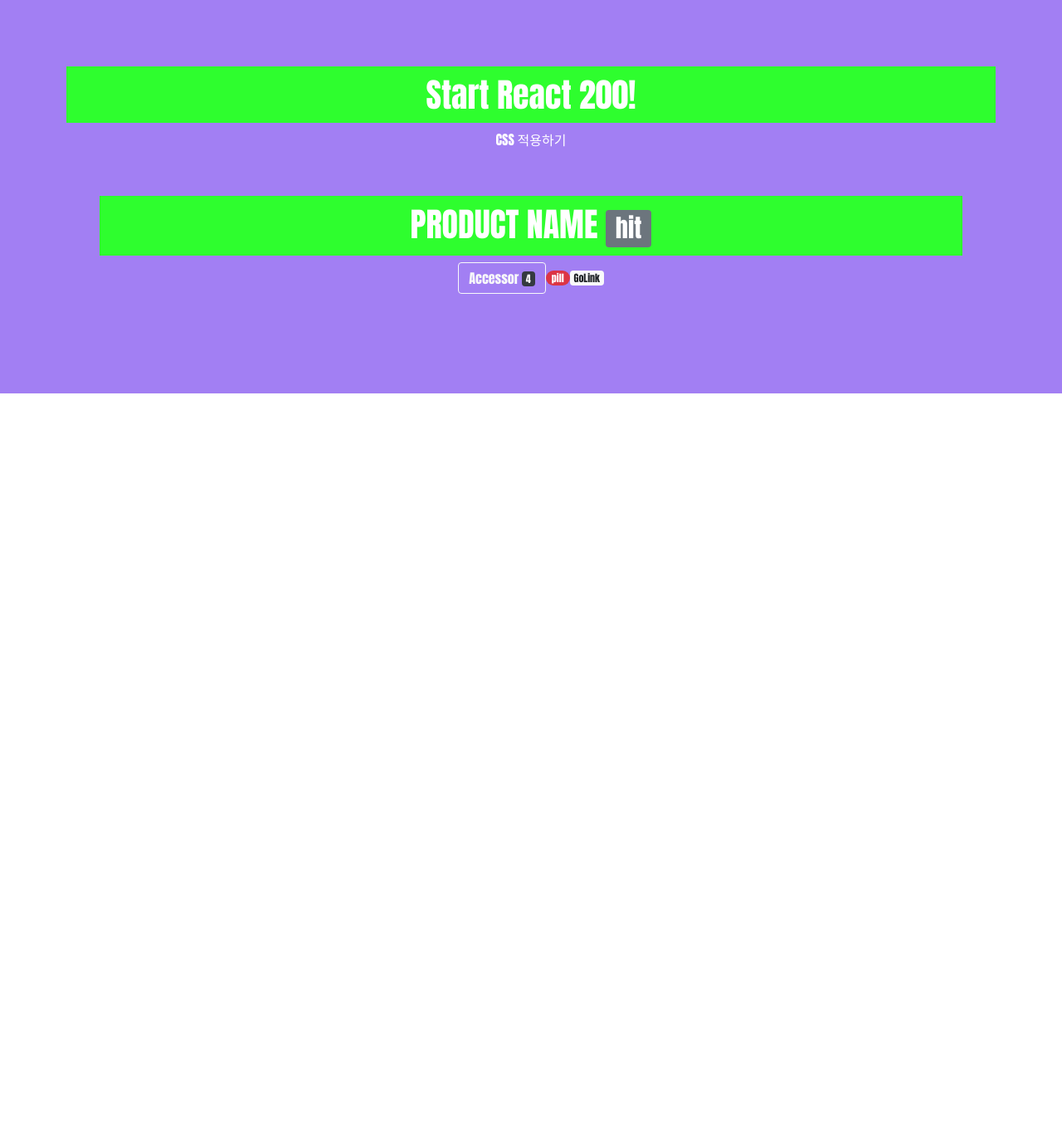
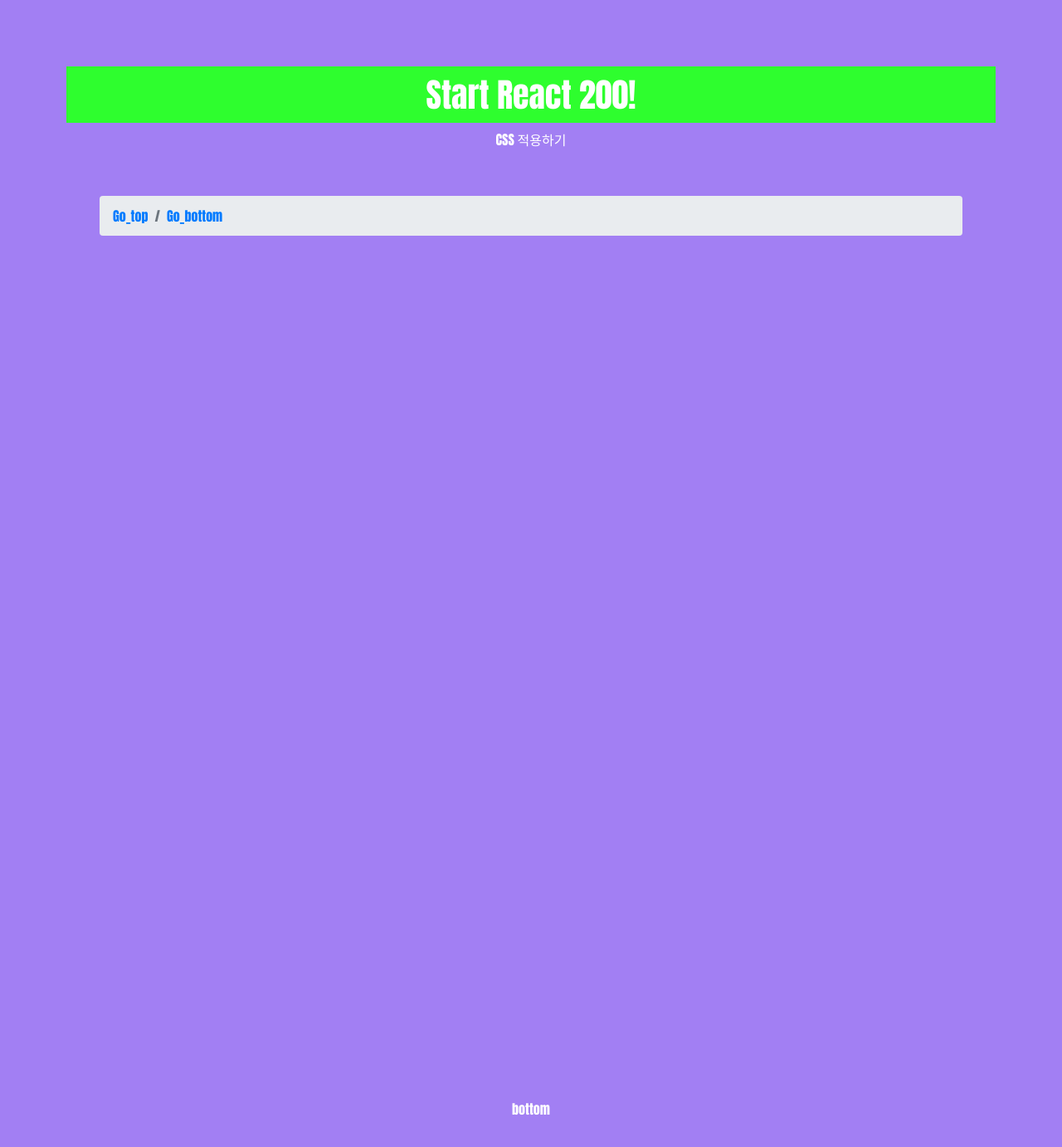
Before and after one commit to my-choe/react200, a React (Create React App) app: page / in a window 1280 px wide. Shown: the top 1382 px of the page at 83% size. Before the commit the page ends 800 px from the top, so only its background shows below. Built offline with nearby package versions, Linux system fonts and the light colour scheme.

Commit message:
036 reactstrap Breadcrumbs 사용하기

```diff
--- a/src/App.js
+++ b/src/App.js
@@ -1,6 +1,6 @@
 import React from 'react';
 import './App.css';
-import ReactstrapBadges from './R035_ReactstrapBadges';
+import ReactstrapBreadcrumbs from './R036_ReactstrapBreadcrumbs';
 import 'bootstrap/dist/css/bootstrap.css';
 
 function App() {
@@ -8,7 +8,7 @@ function App() {
     <div>
       <h1>Start React 200!</h1>
       <p>CSS 적용하기</p>
-      <ReactstrapBadges/>
+      <ReactstrapBreadcrumbs/>
     </div>
   );
 }
--- /dev/null
+++ b/src/R036_ReactstrapBreadcrumbs.js
@@ -0,0 +1,27 @@
+import React, { Component } from 'react';
+import { Breadcrumb, BreadcrumbItem } from 'reactstrap';
+
+/** Breadcurmbs 패키지는 페이지 위치 경로를 지정한 웹 내비게이션에 사용.
+ * 보통 우베 사이트 상단에 표시되는 메뉴 리스트에 사용하며
+ * 특정 메뉴를 선택하면 해당 페이지 위치로 이동시킨다.
+ *
+ * <nav>, <div> 태그를 생성한다. bootstrap 코드로는 함축적으로 표현돼 있지만,
+ * 개발자 도구에서 elements를 확인해보면 html의 <nav><div>태그가 생성된 것을 확인 할 수 있다.
+ */
+class R036_ReactstrapBreadcrumbs extends Component {
+    render() {
+        return (
+            <div id="top">
+                <Breadcrumb tag="nav" listTag="div">
+                    <BreadcrumbItem tag="a" href="#top">Go_top</BreadcrumbItem>
+                    <BreadcrumbItem tag="a" href="#bottom">Go_bottom</BreadcrumbItem>
+                </Breadcrumb>
+                <div id="bottom" style={{marginTop:"1000px"}}>
+                    <span>bottom</span>
+                </div>
+            </div>
+        )
+    }
+}
+
+export default R036_ReactstrapBreadcrumbs;
```
